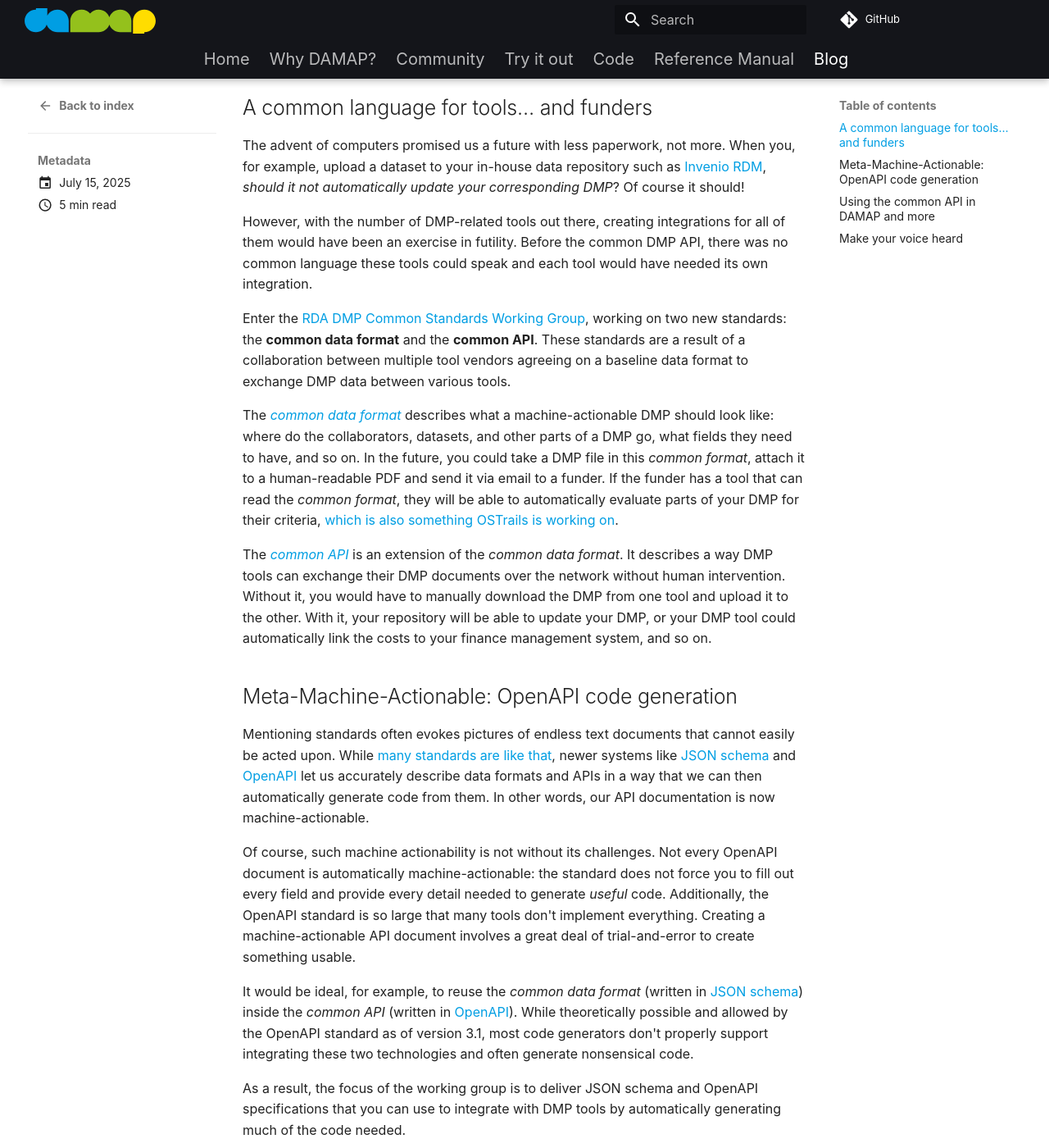
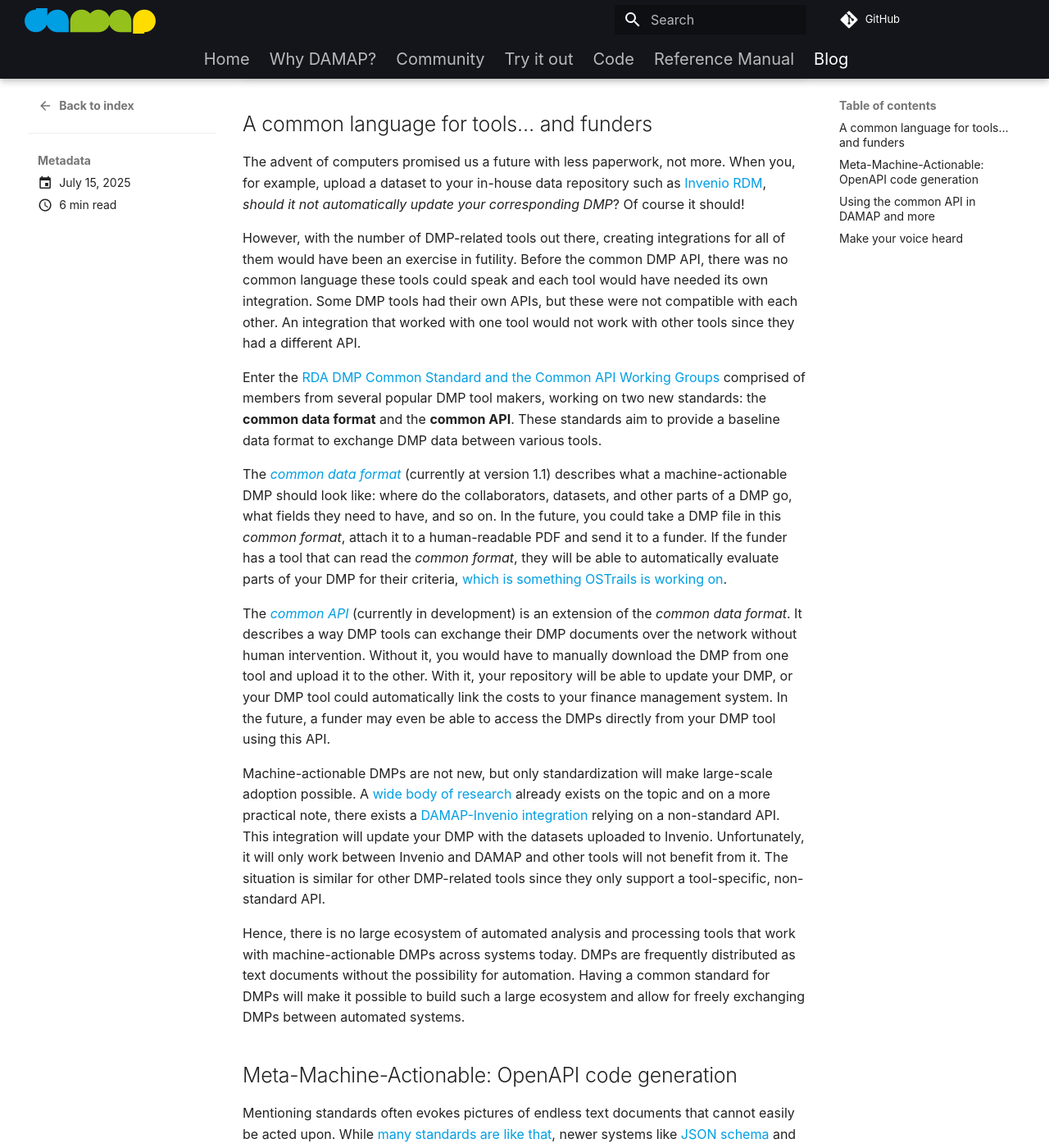
Before and after one commit to damap-org/damap-website, an MkDocs documentation site: the page built from docs/blog/posts/early-look-common-dmp-api.md, in a window 1280 px wide and 1400 px high, scrolled down 521 px. Shown: the whole window at 82% size. Built offline with MkDocs 1.6.1 and Material for MkDocs 9.7.7, drawn with Linux system fonts in a browser that asks for light colours; plug-ins that fetch from the network failed and are left out; some of the changed text lies outside the part shown.

Commit message:
Incorporating review feedback

```diff
--- a/docs/blog/posts/early-look-common-dmp-api.md
+++ b/docs/blog/posts/early-look-common-dmp-api.md
@@ -2,15 +2,15 @@
 title: An early look at the common DMP API
 date: 2025-07-15
 description: >
-  Normally, an API is not an exciting topic to read about. It is meant to plug two pieces of software together. However, much like a guitarist plugging in their instrument, the new common standard DMP API will let you do a lot more with your DMPs than before. In this blog post, we are taking a first look at the standard multiple DMP tool vendors are working on as part of the OSTrails project and how it affects DAMAP.
+  Normally, an API is not an exciting topic to read about. It is meant to plug two pieces of software together. However, much like a guitarist plugging in their instrument, the new common standard DMP API will let you do a lot more with your DMPs than before. In this blog post, we are taking a first look at the standard multiple DMP tool makers are working on as part of the OSTrails project and how it affects DAMAP.
 ---
 
-Normally, an API is not an exciting topic to read about. It is meant to plug two pieces of software together. However, much like a guitarist plugging in their instrument, the new common standard DMP API will let you do a lot more with your DMPs than before. In this blog post, we are taking a first look at the standard that multiple DMP tool vendors are working on as part of the [OSTrails project](https://ostrails.eu/dmps) and how it affects DAMAP.
+Normally, an API is not an exciting topic to read about. It is meant to plug two pieces of software together. However, much like a guitarist plugging in their instrument, the new common standard DMP API will let you do a lot more with your DMPs than before. In this blog post, we are taking a first look at the standard that multiple DMP tool makers are working on as part of the [OSTrails project](https://ostrails.eu/dmps) and how it affects DAMAP.
 
 <!-- more -->
 
 !!! tip "An AP... whatnow?"
-    An Application Programming Interface is a common language for computer programs. If two programs speak the same language, they can exchange data. Unlike human language, APIs need to have very strict grammar rules how to format the data.
+    An API (Application Programming Interface) is a common language between a set of computer programs, such as DMP-related tools. If two programs speak the same language (API), they can exchange data. Unlike human language, APIs need to have very strict grammar rules how to format the data. Both parties in an exchange must follow these rules precisely.
 
     The best way to think about an API is like a power plug and a power socket. Your toaster does not care what the wiring in the wall looks like, and the wiring does not care what you plug into the socket (within reason). All that matters is that the socket and plug fit together perfectly, following the strict rules of the applicable standard ([CEE 7](https://en.wikipedia.org/wiki/CEE_7_standard_AC_plugs_and_sockets) for EU sockets, for example).
 
@@ -18,13 +18,17 @@
 
 The advent of computers promised us a future with less paperwork, not more. When you, for example, upload a dataset to your in-house data repository such as [Invenio RDM](https://inveniosoftware.org/products/rdm/), *should it not automatically update your corresponding DMP*? Of course it should!
 
-However, with the number of DMP-related tools out there, creating integrations for all of them would have been an exercise in futility. Before the common DMP API, there was no common language these tools could speak and each tool would have needed its own integration.
+However, with the number of DMP-related tools out there, creating integrations for all of them would have been an exercise in futility. Before the common DMP API, there was no common language these tools could speak and each tool would have needed its own integration. Some DMP tools had their own APIs, but these were not compatible with each other. An integration that worked with one tool would not work with other tools since they had a different API.
 
-Enter the [RDA DMP Common Standards Working Group](https://github.com/RDA-DMP-Common), working on two new standards: the **common data format** and the **common API**. These standards are a result of a collaboration between multiple tool vendors agreeing on a baseline data format to exchange DMP data between various tools.
+Enter the [RDA DMP Common Standard and the Common API Working Groups](https://github.com/RDA-DMP-Common) comprised of members from several popular DMP tool makers, working on two new standards: the **common data format** and the **common API**. These standards aim to provide a baseline data format to exchange DMP data between various tools.
 
-The [*common data format*](https://github.com/RDA-DMP-Common/RDA-DMP-Common-Standard) describes what a machine-actionable DMP should look like: where do the collaborators, datasets, and other parts of a DMP go, what fields they need to have, and so on. In the future, you could take a DMP file in this *common format*, attach it to a human-readable PDF and send it via email to a funder. If the funder has a tool that can read the *common format*, they will be able to automatically evaluate parts of your DMP for their criteria, [which is also something OSTrails is working on](https://github.com/OSTrails/DMP-Evaluation-Service).
+The [*common data format*](https://github.com/RDA-DMP-Common/RDA-DMP-Common-Standard) (currently at version 1.1) describes what a machine-actionable DMP should look like: where do the collaborators, datasets, and other parts of a DMP go, what fields they need to have, and so on. In the future, you could take a DMP file in this *common format*, attach it to a human-readable PDF and send it to a funder. If the funder has a tool that can read the *common format*, they will be able to automatically evaluate parts of your DMP for their criteria, [which is something OSTrails is working on](https://github.com/OSTrails/DMP-Evaluation-Service).
 
-The [*common API*](https://github.com/RDA-DMP-Common/common-madmp-api) is an extension of the *common data format*. It describes a way DMP tools can exchange their DMP documents over the network without human intervention. Without it, you would have to manually download the DMP from one tool and upload it to the other. With it, your repository will be able to update your DMP, or your DMP tool could automatically link the costs to your finance management system, and so on.
+The [*common API*](https://github.com/RDA-DMP-Common/common-madmp-api) (currently in development) is an extension of the *common data format*. It describes a way DMP tools can exchange their DMP documents over the network without human intervention. Without it, you would have to manually download the DMP from one tool and upload it to the other. With it, your repository will be able to update your DMP, or your DMP tool could automatically link the costs to your finance management system. In the future, a funder may even be able to access the DMPs directly from your DMP tool using this API.
+
+Machine-actionable DMPs are not new, but only standardization will make large-scale adoption possible. A [wide body of research](https://scholar.google.com/scholar?q=machine-actionable+data+management+plan) already exists on the topic and on a more practical note, there exists a [DAMAP-Invenio integration](https://github.com/fair-data-austria/invenio-damap) relying on a non-standard API. This integration will update your DMP with the datasets uploaded to Invenio. Unfortunately, it will only work between Invenio and DAMAP and other tools will not benefit from it. The situation is similar for other DMP-related tools since they only support a tool-specific, non-standard API.
+
+Hence, there is no large ecosystem of automated analysis and processing tools that work with machine-actionable DMPs across systems today. DMPs are frequently distributed as text documents without the possibility for automation. Having a common standard for DMPs will make it possible to build such a large ecosystem and allow for freely exchanging DMPs between automated systems.
 
 ## Meta-Machine-Actionable: OpenAPI code generation
 
@@ -34,13 +38,18 @@
 
 It would be ideal, for example, to reuse the *common data format* (written in [JSON schema](https://github.com/RDA-DMP-Common/RDA-DMP-Common-Standard/blob/master/examples/JSON/JSON-schema/1.2/maDMP-schema-1.2.json)) inside the *common API* (written in [OpenAPI](https://github.com/RDA-DMP-Common/common-madmp-api/pull/3)). While theoretically possible and allowed by the OpenAPI standard as of version 3.1, most code generators don't properly support integrating these two technologies and often generate nonsensical code.
 
-As a result, the focus of the working group is to deliver JSON schema and OpenAPI specifications that you can use to integrate with DMP tools by automatically generating much of the code needed.
+As a result, the focus of the API working group is to deliver JSON schema and OpenAPI specifications that you can use to integrate with DMP tools by automatically generating much of the code needed.
 
 ## Using the common API in DAMAP and more
 
 Integrations have always been a key feature in DAMAP, so we will support the *common data format* and the *common API* as soon as the specification files become fully viable for code generation. In other words, you will be able to use DAMAP with all common API-compatible tools without any further development work.
 
 On top of implementing the *common API* in DAMAP, we are going one step further and will be using the *common data format* in other integrations as well. In our previous blog post, we wrote about [the need for a cloud version of DAMAP](our-plans-for-a-shared-damap-service.md), which will change how integrations and customizations work. In the current DAMAP version, we support creating custom CRIS integrations using Java code, which is a feature highly valued by institutions running in-house CRIS databases.
+
+!!! tip "Who is CRIS?"
+    CRIS (Current Research Information System) are institutional databases that hold information about the various research projects, people working on them, funding information, and so on. DAMAP can connect to your institutional CRIS to auto-populate parts of your DMP based on the information you already have.
+
+    Many institutions have developed custom CRIS databases in-house and do not use a widely-available commercial system such as [Elsevier Pure](https://www.elsevier.com/products/pure). Using a standardized and well-documented API makes developing integrations for custom-built systems easier.
 
 We will support creating such integrations in the cloud version using an OpenAPI document of our own, based on the *common data format*. Your CRIS integration running in your institution will be able to provide project and staff information using the *common data format*, which DAMAP will then consume when populating the DMP information. If you are interested in the technical details, [check out this pull request](https://github.com/damap-org/damap-backend/pull/401).
 
```
